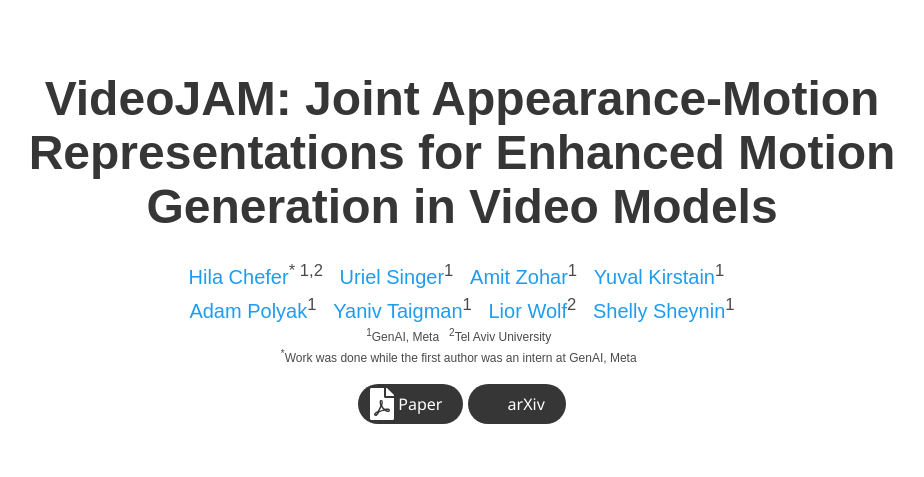
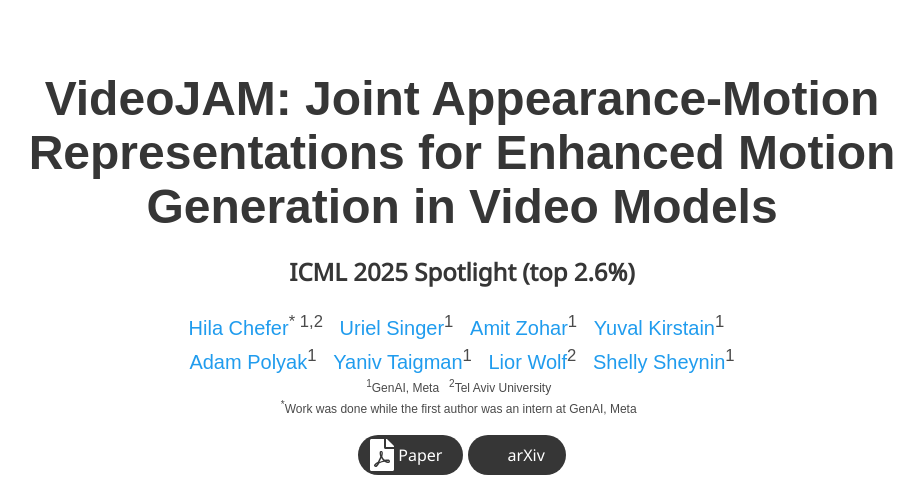
Before and after one commit to hila-chefer/videojam-paper.github.io, a plain HTML site: page index.html in a window 1280 px wide. Shown: the top 477 px of the page, without its empty margins (178-1102 px from the left). Drawn offline with nearby package versions, Linux system fonts and the light colour scheme; some packages are replaced by stand-ins of ours; some icons are missing; a web font is replaced by a local one.

Commit message:
Update index.html

```diff
--- a/index.html
+++ b/index.html
@@ -583,6 +583,7 @@
           <div class="column has-text-centered">
             <br>
             <h1 class="title is-1 publication-title">VideoJAM: Joint Appearance-Motion Representations for Enhanced Motion Generation in Video Models</h1>
+            <h1 class="title is-4">ICML 2025 Spotlight (top 2.6%)</h1>
             <div class="is-size-5 publication-authors">
                 <span class="author-block"><a href="https://hila-chefer.github.io/" target="_blank">Hila Chefer</a><sup>* 1,2</sup><span>&numsp;</span></span>
                 <span class="author-block"><a href="https://scholar.google.com/citations?user=nIEep3cAAAAJ&hl=en" target="_blank">Uriel Singer</a><sup>1</sup><span>&numsp;</span></span>
@@ -601,7 +602,6 @@
                 <br>
                 <span class="author-block"><sup>*</sup></span>Work was done while the first author was an intern at GenAI, Meta<span>&numsp;</span>
               </div>
-
               <div class="column has-text-centered">
                 <div class="publication-links">
                   <!-- Paper PDF link -->
```
